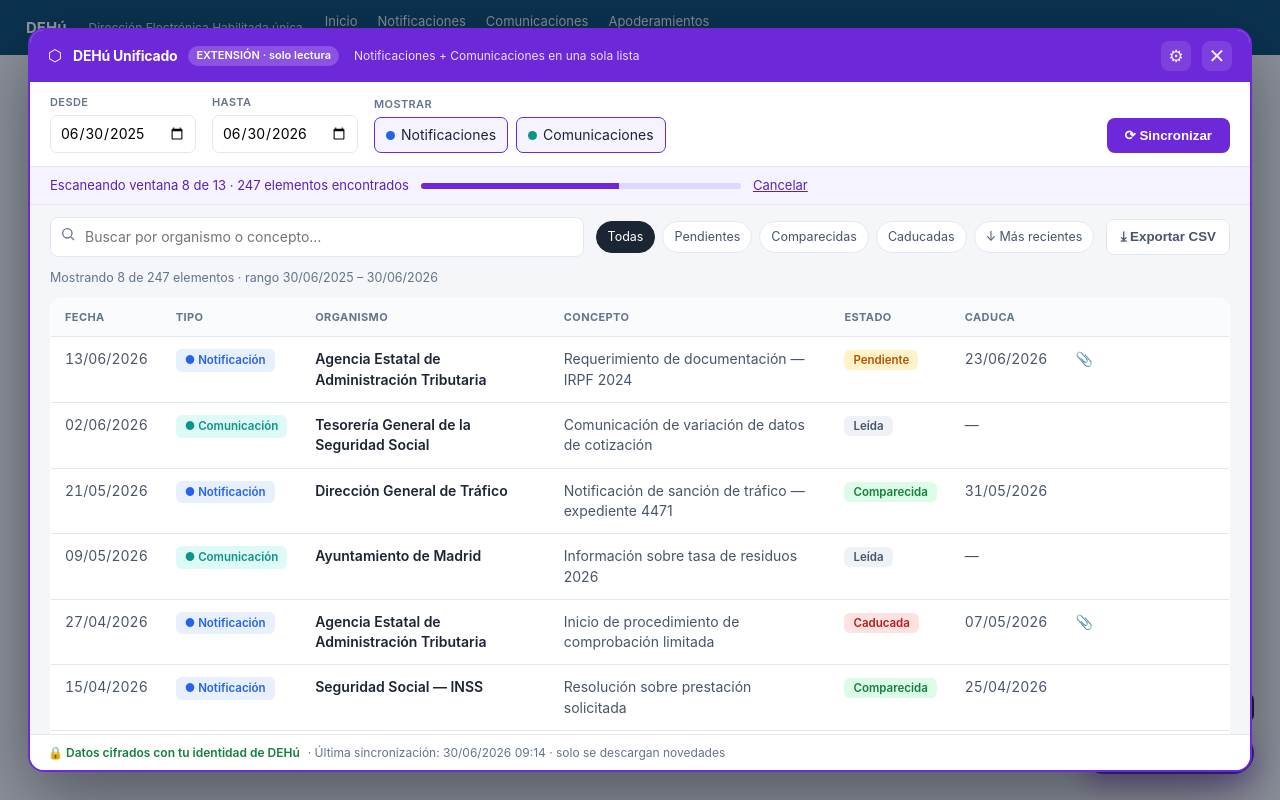
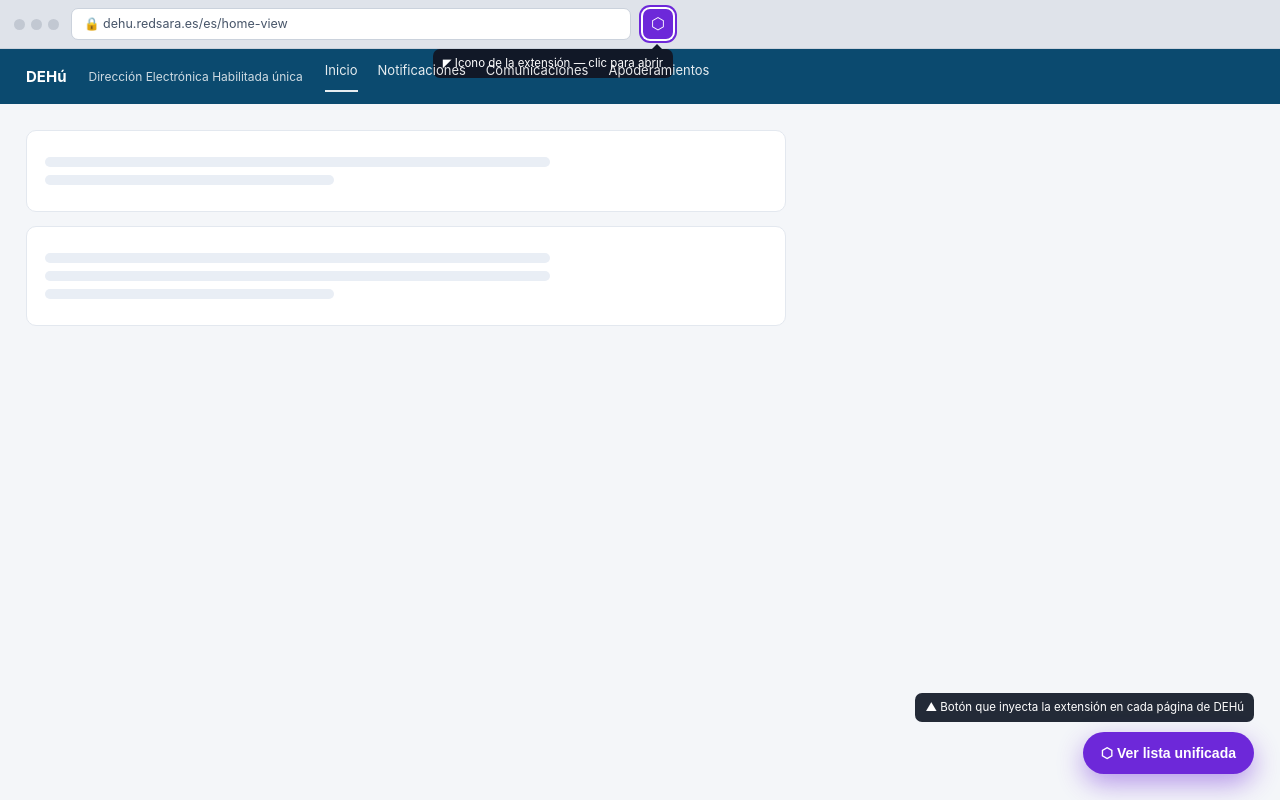
Before and after one commit to jdvivar/dehu-lista-unificada, a plain HTML site: page mockups/index.html in a window 1280 px wide. Drawn offline with Linux system fonts and the light colour scheme.

Commit message:
Design: record two-opener launcher (toolbar icon + on-page button)

```diff
--- a/mockups/index.html
+++ b/mockups/index.html
@@ -15,12 +15,23 @@
   *{box-sizing:border-box}
   body{margin:0;font:14px/1.45 -apple-system,BlinkMacSystemFont,"Segoe UI",Roboto,sans-serif;background:var(--bg);color:var(--ink)}
 
+  /* ---- faux browser chrome (to show the toolbar-icon entry point) ---- */
+  .browserbar{background:#dfe3ea;border-bottom:1px solid #cbd2dc;padding:8px 14px;display:flex;align-items:center;gap:12px}
+  .browserbar .dots{display:flex;gap:6px}
+  .browserbar .dots i{width:11px;height:11px;border-radius:50%;background:#c2c8d2;display:block}
+  .browserbar .addr{flex:1;background:#fff;border:1px solid #cbd2dc;border-radius:7px;padding:6px 12px;font-size:12.5px;color:#475569;max-width:560px}
+  .browserbar .bext{width:30px;height:30px;border-radius:7px;background:var(--ext);color:#fff;display:flex;align-items:center;justify-content:center;cursor:pointer;font-size:16px;box-shadow:0 0 0 2px #fff,0 0 0 4px var(--ext);position:relative}
+  .browserbar .bext:hover{filter:brightness(1.1)}
+  .browserbar .tip{position:absolute;top:40px;right:0;background:#111827;color:#fff;font-size:11.5px;padding:6px 10px;border-radius:7px;white-space:nowrap}
+  .browserbar .tip:after{content:"";position:absolute;top:-5px;right:11px;border:5px solid transparent;border-bottom-color:#111827;border-top:0}
+
   /* ---- faux DEHú site behind our overlay (NOT part of the extension) ---- */
   .site .gov{background:#0b4a6f;color:#fff;padding:12px 26px;display:flex;align-items:center;gap:22px}
   .site .gov b{font-size:15px}
   .site .gov nav{display:flex;gap:20px;font-size:13px;opacity:.9}
   .site .gov nav span.active{border-bottom:2px solid #fff;padding-bottom:10px}
-  .site .body{padding:26px;filter:blur(1px)}
+  .site .body{padding:26px;transition:filter .15s}
+  body.app-open .site .body{filter:blur(1.5px)}
   .site .card{background:#fff;border:1px solid var(--line);border-radius:10px;padding:18px;max-width:760px;margin-bottom:14px}
   .site .ph{height:10px;background:#e9eef5;border-radius:5px;margin:8px 0;width:70%}
   .site .ph.s{width:40%}
@@ -28,6 +39,11 @@
   /* ---- dimmed backdrop + injected overlay panel (THIS is the extension) ---- */
   .backdrop{position:fixed;inset:0;background:rgba(15,23,42,.45);z-index:40}
   .overlay{position:fixed;inset:28px;z-index:41;background:var(--bg);border-radius:16px;box-shadow:0 24px 70px rgba(0,0,0,.4);display:flex;flex-direction:column;overflow:hidden;border:2px solid var(--ext)}
+  /* overlay is closed until an opener is clicked */
+  .backdrop,.overlay{display:none}
+  body.app-open .backdrop{display:block}
+  body.app-open .overlay{display:flex}
+  body.app-open .fab,body.app-open .hint{display:none}
   .ext-bar{background:var(--ext);color:#fff;padding:11px 18px;display:flex;align-items:center;gap:11px;position:relative}
   .ext-bar .hex{font-size:16px}
   .ext-bar .title{font-weight:700;letter-spacing:-.2px}
@@ -105,6 +121,13 @@
 </style>
 </head>
 <body>
+
+<!-- ===== faux browser chrome: shows the pinned extension toolbar icon ===== -->
+<div class="browserbar">
+  <span class="dots"><i></i><i></i><i></i></span>
+  <span class="addr">🔒 dehu.redsara.es/es/home-view</span>
+  <span class="bext" id="bext" title="Abrir DEHú Unificado">⬡<span class="tip">◤ Icono de la extensión — clic para abrir</span></span>
+</div>
 
 <!-- ===== faux DEHú site (the page our extension is injected on) ===== -->
 <div class="site">
@@ -220,6 +243,14 @@
 const gear=document.getElementById("gear"), menu=document.getElementById("menu");
 gear.addEventListener("click",e=>{e.stopPropagation();menu.classList.toggle("show")});
 document.addEventListener("click",e=>{if(!menu.contains(e.target))menu.classList.remove("show")});
+
+// how the overlay opens: toolbar icon OR on-page floating button; ✕/backdrop close it
+const openApp=()=>document.body.classList.add("app-open");
+const closeApp=()=>{document.body.classList.remove("app-open");menu.classList.remove("show")};
+document.getElementById("bext").addEventListener("click",openApp);
+document.querySelector(".fab").addEventListener("click",openApp);
+document.querySelector(".x").addEventListener("click",closeApp);
+document.querySelector(".backdrop").addEventListener("click",closeApp);
 </script>
 </body>
 </html>
```
Also changed, not shown: docs/superpowers/specs/2026-06-29-dehu-unified-extension-design.md (+7 -3 lines).
